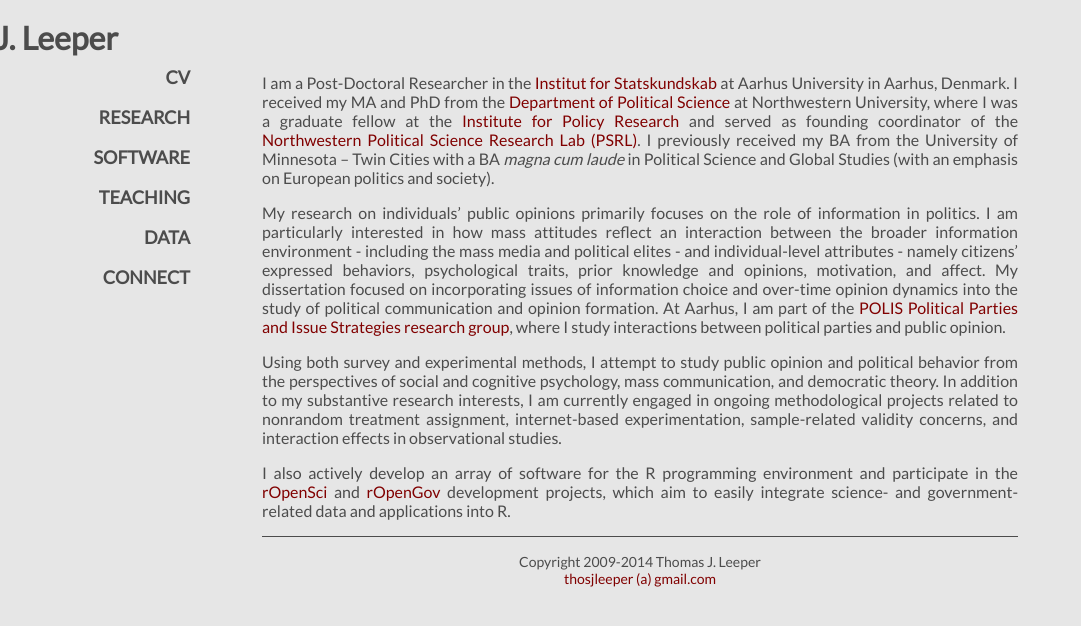
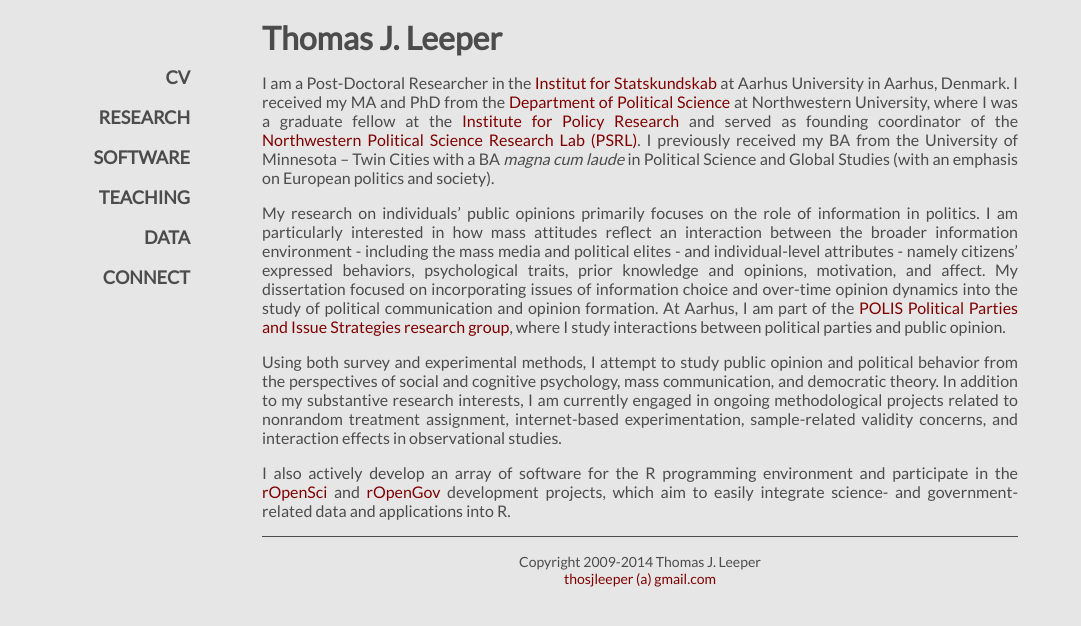
Before and after one commit to leeper/leeper.github.io, a Jekyll site: the page built from index.md, in a window 1280 px wide. Shown: the top 626 px of the page, without its empty margins (0-1081 px from the left). Built offline with Jekyll 4.4.1, drawn with Linux system fonts in a browser that asks for light colours.

Commit message:
header css

```diff
--- a/assets/css/style.css
+++ b/assets/css/style.css
@@ -67,7 +67,7 @@ p {
     width:9em;
 /*    float:left; */
     text-align:right;
-    margin-left:-12em;
+/*    margin-left:-12em; */
     margin-bottom:0.2em;
     color:#4c4c4c;
 }
```
